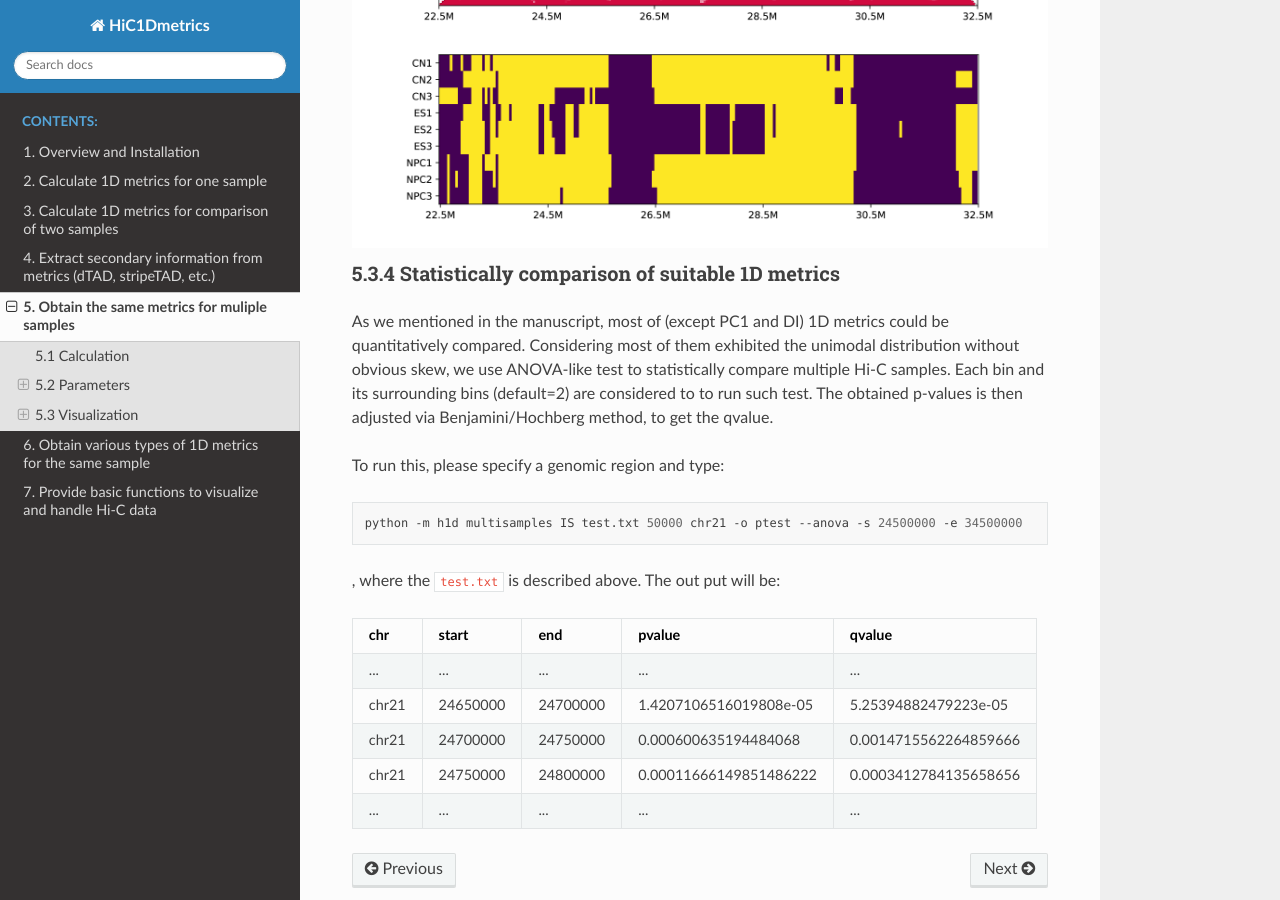
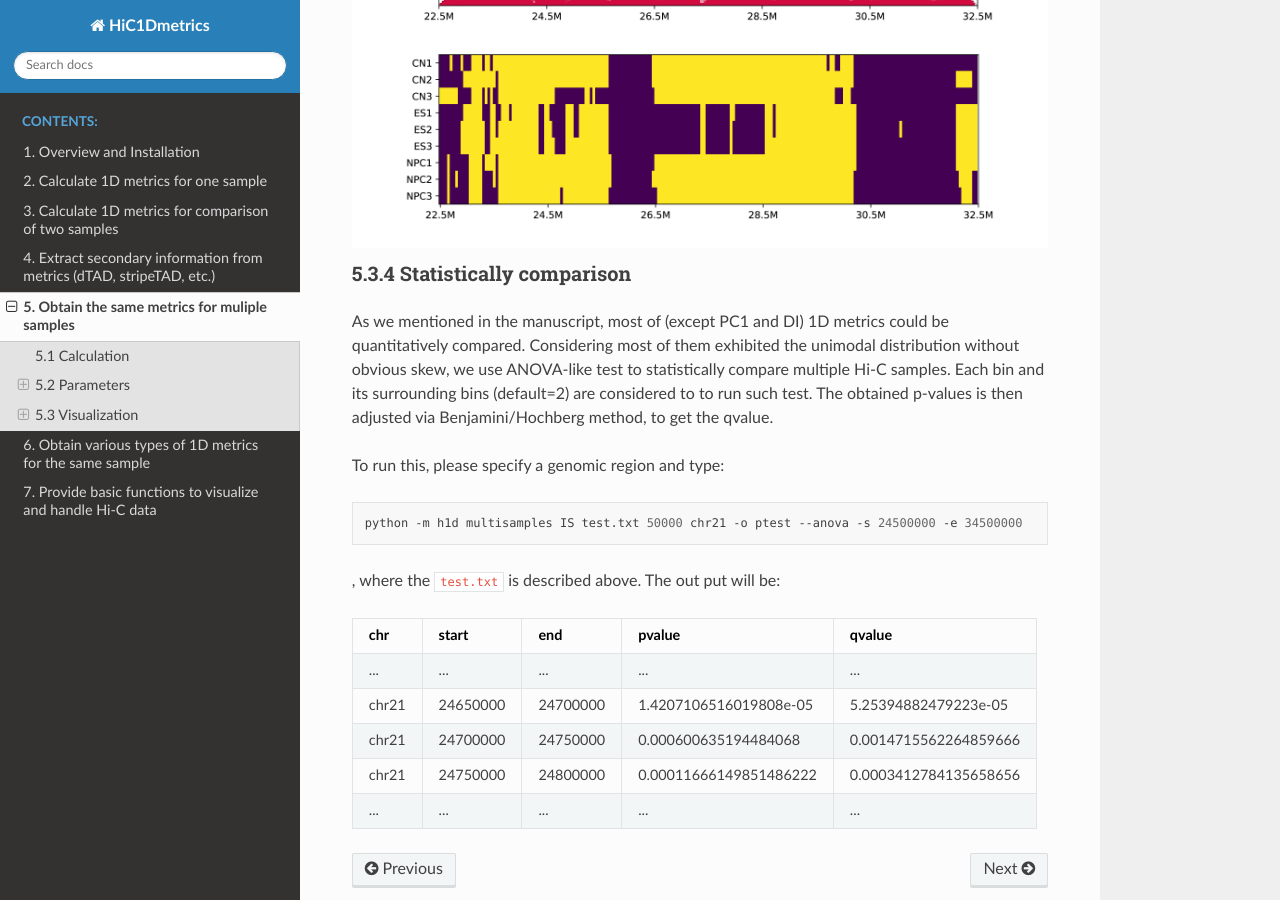
Before and after one commit to wangjk321/H1D_documents, a Sphinx documentation site: the page built from source/multisample.md, in a window 1280 px wide and 900 px high, scrolled down 4456 px. Built offline with Sphinx 7.4.7 and the Read the Docs theme 2.0.0, drawn with Linux system fonts in a browser that asks for light colours.

Commit message:
update 0.1.12

```diff
--- a/source/multisample.md
+++ b/source/multisample.md
@@ -100,7 +100,7 @@ h1d multisamples PC1 test2.txt 50000 chr19 -o multisamples_metrics \
 
 
 
-### 5.3.4 Statistically comparison of suitable 1D metrics
+### 5.3.4 Statistically comparison
 
 As we mentioned in the manuscript, most of (except PC1 and DI) 1D metrics could be quantitatively compared. Considering most of them exhibited the unimodal distribution without obvious skew, we use ANOVA-like test to statistically compare multiple Hi-C samples. Each bin and its surrounding bins (default=2) are considered to to run such test. The obtained p-values is then adjusted via Benjamini/Hochberg method, to get the qvalue.
 
```
